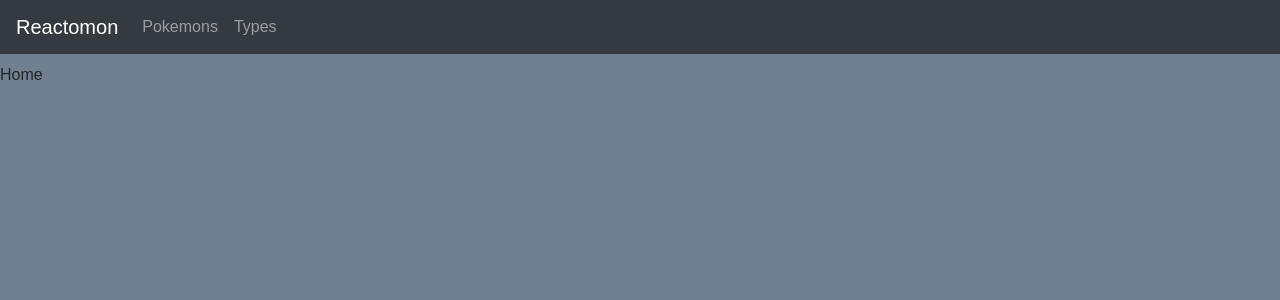
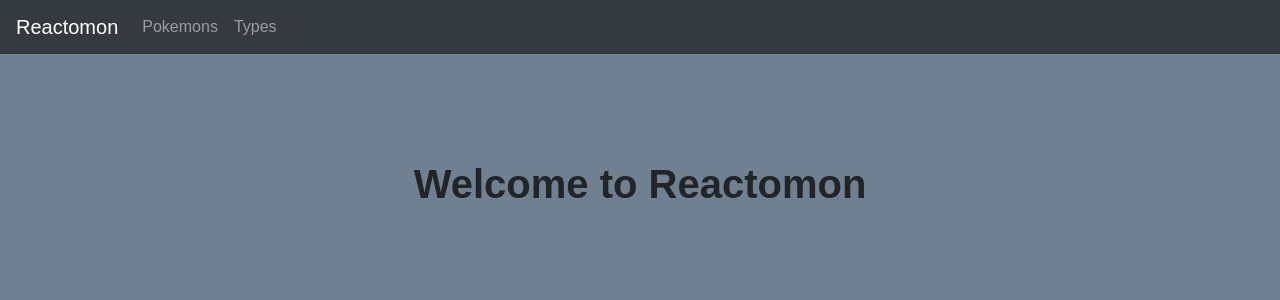
Before and after one commit to rgrigore/reactomon, a React (Create React App) app: page / in a window 1280 px wide. Shown: the top 300 px of the page. Built offline with nearby package versions, Linux system fonts and the light colour scheme.

Commit message:
Add home page

```diff
--- a/src/components/HomePage.js
+++ b/src/components/HomePage.js
@@ -3,8 +3,10 @@ import React, { Component } from 'react';
 export default class HomePage extends Component {
 	render() {
 		return (
-			<div>
-				Home
+			<div className="container-fluid">
+				<div className="d-flex justify-content-center">
+					<h1 className="mt-5 pt-5 font-weight-bold">Welcome to Reactomon</h1>
+				</div>
 			</div>
 		)
 	}
```
